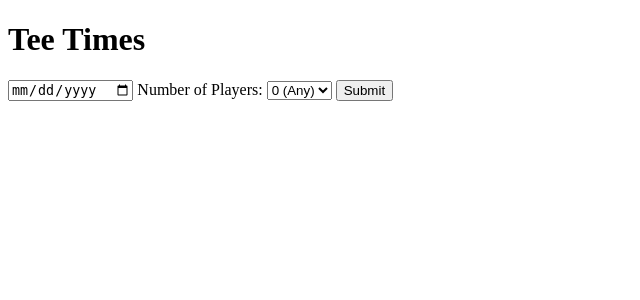
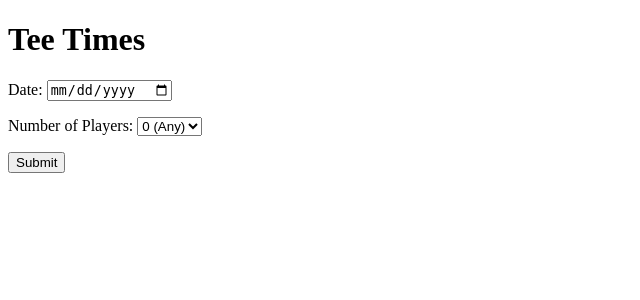
Before and after one commit to aabasharain/teetimes, a Flask app: template teetimes/templates/teetimes.html in a window 1280 px wide. Shown: the top 300 px of the page, without its empty margins (0-640 px from the left). Run offline with Flask 2, Linux system fonts and the light colour scheme; the template is opened without the code that fills it, so the values that code supplies are empty.

Commit message:
Updated form layout.

```diff
--- a/teetimes/templates/teetimes.html
+++ b/teetimes/templates/teetimes.html
@@ -10,8 +10,14 @@
 <body>
     <h1>Tee Times</h1>
     <form action="#" method="post">
-        <input type="date" name="user-date">
 
+        <p>
+        <label for="user-date">Date:
+            <input type="date" name="user-date">
+        </label>
+        </p>
+
+        <p>
         <label for="num-players">Number of Players:
             <select name="num-players" id="num-players">
                 <option value="0">0 (Any)</option>
@@ -21,8 +27,11 @@
                 <option value="4">4</option>
             </select>
         </label>
+        </p>
 
+        <p>
         <input type="submit" value="Submit">
+        </p>
     </form>
 
     <div style="display:block; width:100%;">
```
